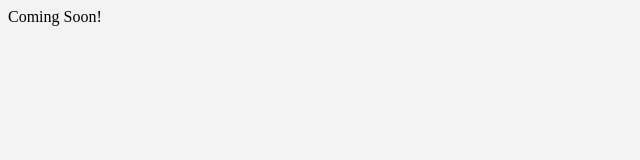
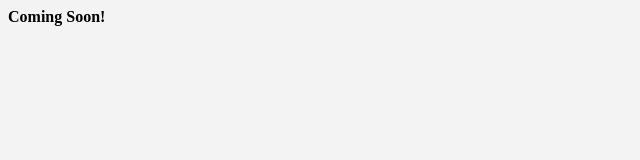
Before and after one commit to ByteBest/bytebest.github.io, a plain HTML site: page index.html in a window 1280 px wide. Shown: the full height of the page, 0-640 px from the left. Drawn offline with Linux system fonts and the light colour scheme.

Commit message:
Minor tweaks

```diff
--- a/assets/css/main.css
+++ b/assets/css/main.css
@@ -1 +1 @@
-body,html{background:#f3f3f3}
+body,html{background:#f3f3f3}#content{font-weight:700}
--- a/index.html
+++ b/index.html
@@ -1 +1 @@
-<!DOCTYPE html><head><meta charset="utf-8"><meta name="viewport" content="width=device-width"><title>ByteBest</title><meta name="description" content=""><meta property="og:url" content="https://ByteBest.cf"><meta property="og:site_name" content="ByteBest"><meta property="og:title" content=""><meta property="og:description" content=""><meta property="og:image" content="https://ByteBest.cf/assets/img/bytebest-logo.png"><meta property="og:image:type" content="image/png"><link rel="icon" type="image/x-icon" href="assets/img/favicon.ico"><link rel="stylesheet" href="assets/css/main.css"></head><body><div class="col" id="container">Coming Soon!</div></body>
+<!DOCTYPE html><head><meta charset="utf-8"><meta name="viewport" content="width=device-width"><title>ByteBest</title><meta name="description" content=""><meta property="og:url" content="https://ByteBest.cf"><meta property="og:site_name" content="ByteBest"><meta property="og:title" content=""><meta property="og:description" content=""><meta property="og:image" content="https://ByteBest.cf/assets/img/bytebest-logo.png"><meta property="og:image:type" content="image/png"><link rel="icon" type="image/x-icon" href="assets/img/favicon.ico"><link rel="stylesheet" href="assets/css/main.css"></head><body><div id="container"><div id="content">Coming Soon!</div></div></body>
```
